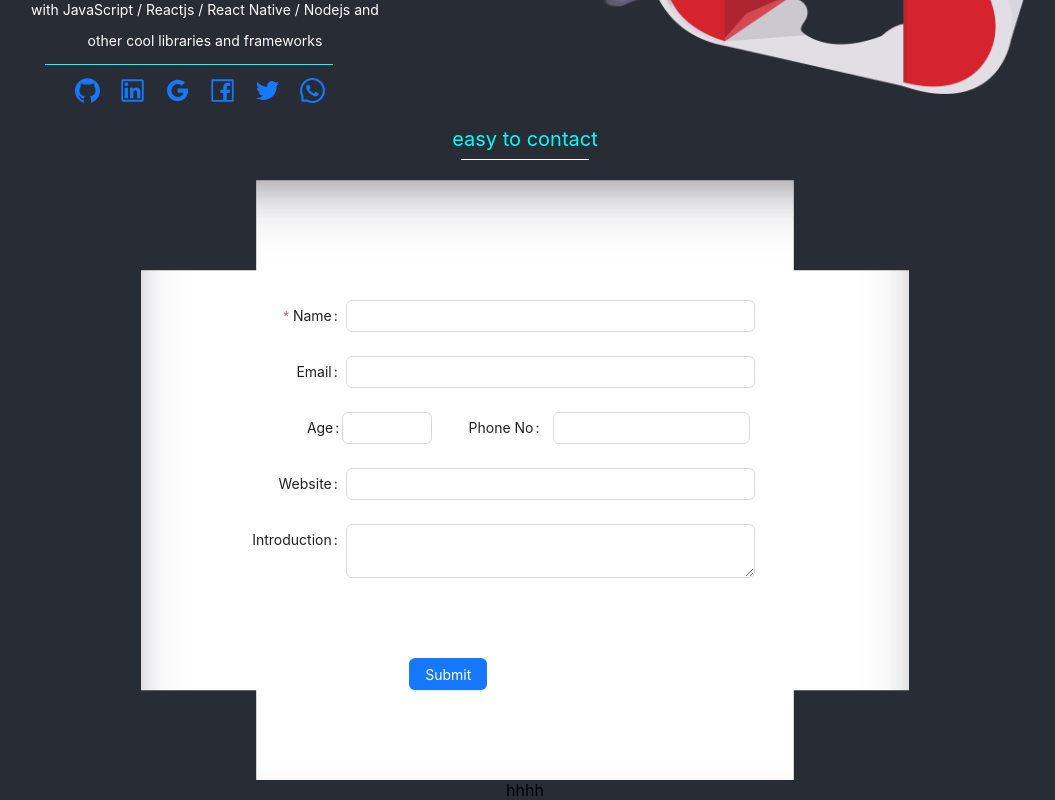
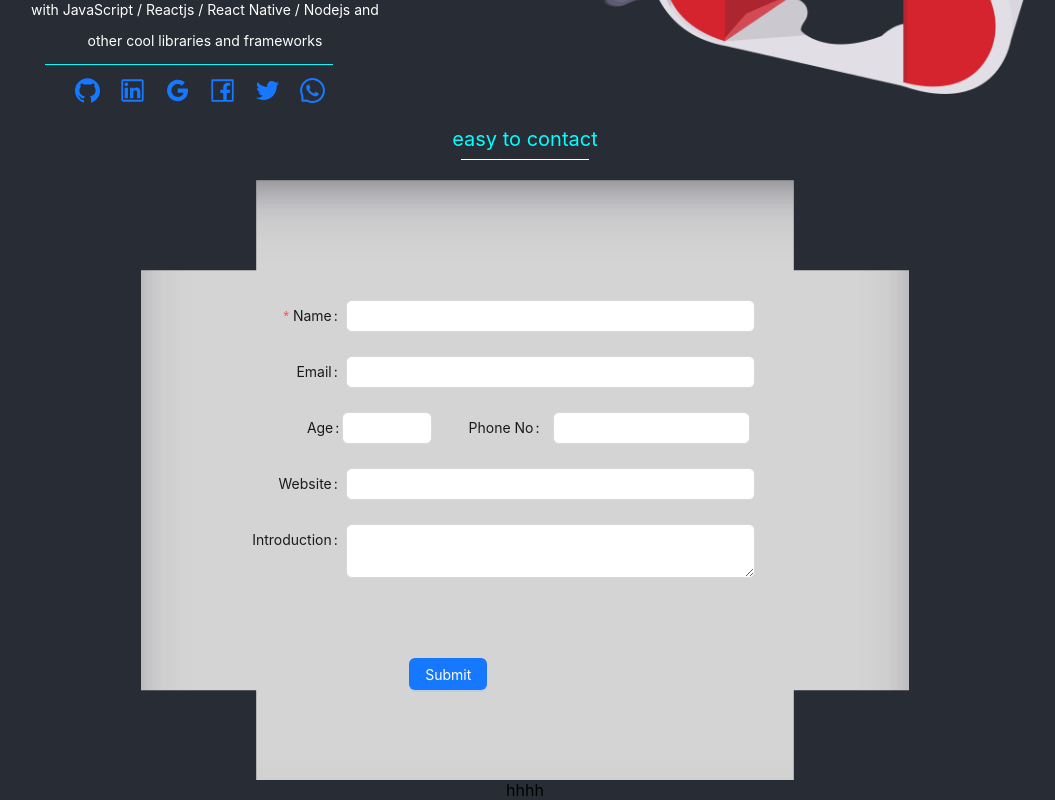
Before and after one commit to akashsdk/developer-info, a React (Create React App) app: page / in a window 1280 px wide. Shown: the part 359-1159 px from the top of the page, without its empty margins (115-1170 px from the left). Built offline with nearby package versions, Linux system fonts and the light colour scheme.

Commit message:
Update contact.css

```diff
--- a/src/Style/contact.css
+++ b/src/Style/contact.css
@@ -19,7 +19,7 @@
     15% 85%,
     0% 85%
   );
-  background-color: #fff;
+  background-color: #d5d4d4;
   height: 600px;
   width: 60%;
   margin-left: 20%;
@@ -45,6 +45,7 @@
 .contactBoxTopDiv {
   height: 120px;
 }
+
 @media only screen and (max-width: 1000px) {
   .contactBodyDiv {
     width: 70%;
```
